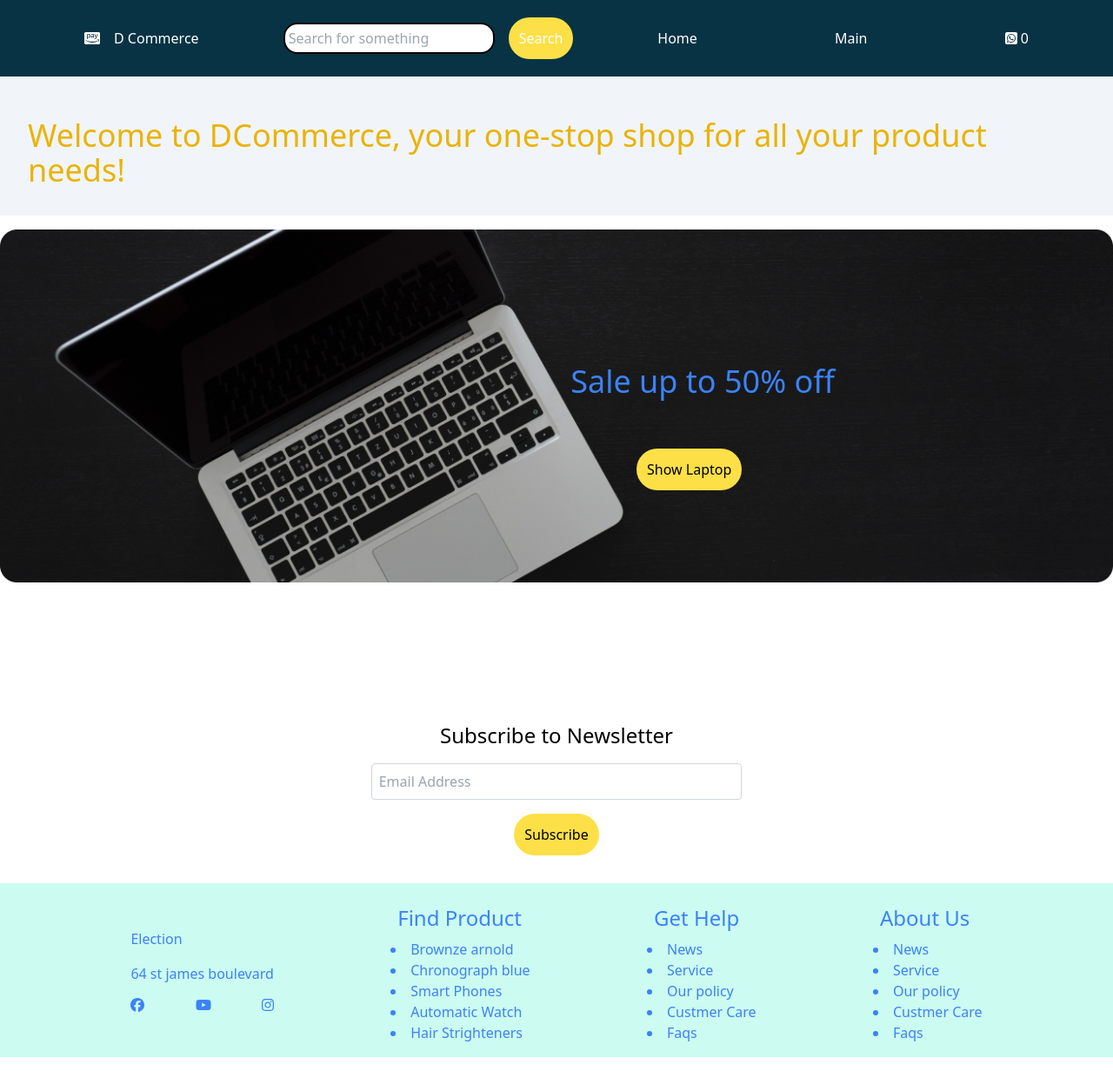
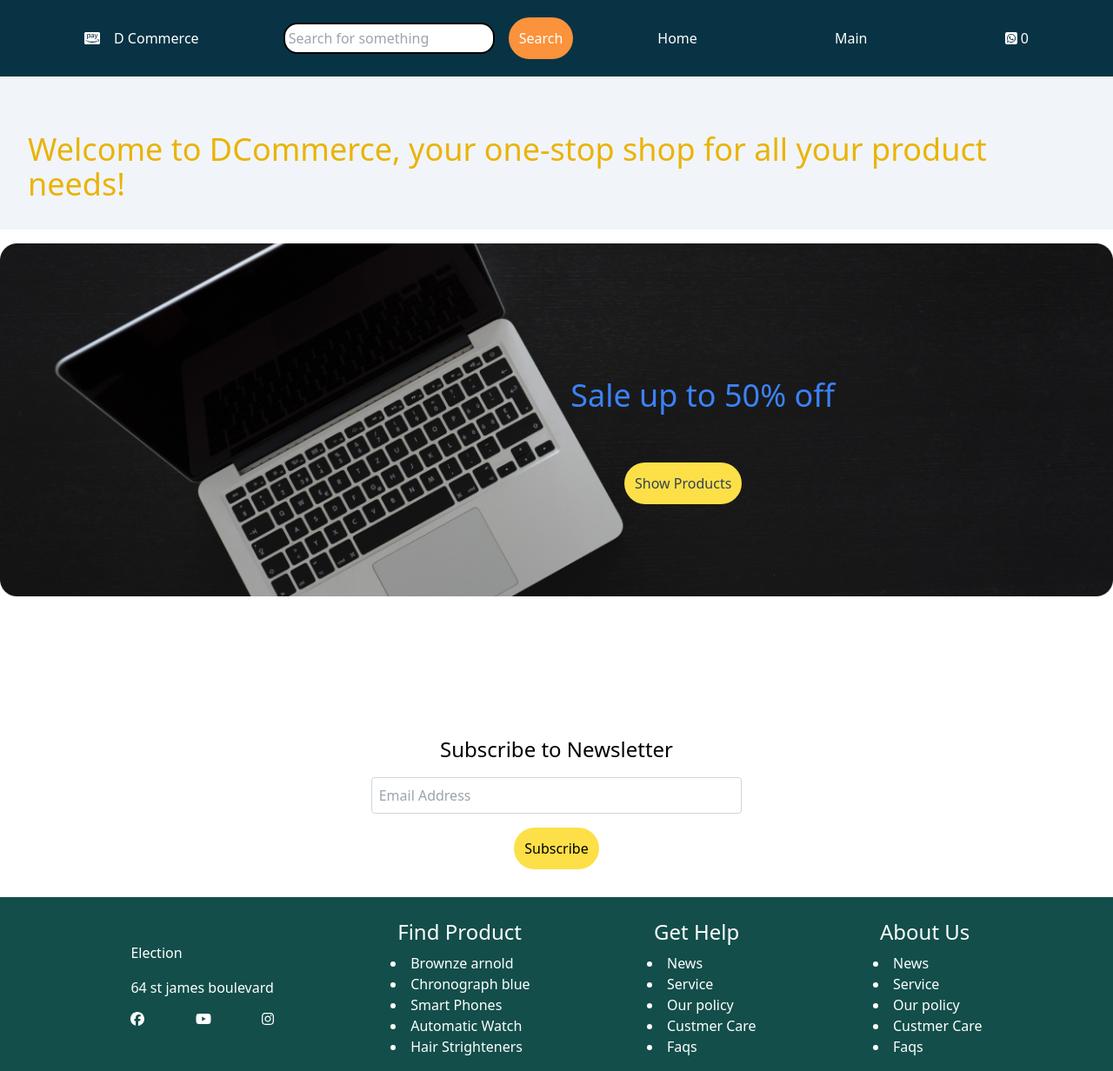
Before and after one commit to LinkBroken/D-commerce, a React (Vite) app: page / in a window 1280 px wide. Shown: the whole page at 87% size. Built offline with nearby package versions, Linux system fonts and the light colour scheme; no server answers.

Commit message:
Changed colors for the cart page and the main page

```diff
--- a/src/App.css
+++ b/src/App.css
@@ -2,3 +2,7 @@
 @tailwind base;
 @tailwind components;
 @tailwind utilities;
+
+* {
+    font-fami3ly:sans-serif
+}
--- a/src/App.jsx
+++ b/src/App.jsx
@@ -27,7 +27,7 @@ function App() {
             <FontAwesomeIcon icon={icon}/>
           </div>
         <SearchBar
-        buttonClass="p-3 bg-yellow-300 rounded-3xl"
+        buttonClass="p-3 bg-orange-400 rounded-3xl"
         inputClass="border-solid border-2 border-black w-full p-1 rounded-2xl text-black"
         type="text"
         ref={searchRef}
--- a/src/components/Cart.jsx
+++ b/src/components/Cart.jsx
@@ -12,20 +12,31 @@ export default function Cart() {
   return (
     <>
       {cartState ? (
-        <div className="grid grid-cols-2 gap-8 place-items-center pt-10 pb-10">
+        <div className="grid grid-cols-3 w-full gap-8 place-items-center pt-10 pb-10">
           {state.items.map((item,index) => (
-            <div className="flex flex-col pt-2 h-96 w-40 justify-evenly items-center border-zinc-200 border-solid border-2" key={index}>
-              <p>{item.title}</p>
-              <p>{item.price}$</p>
-              <img src={item.image} alt={item.title} />
+            <div className="flex flex-col justify-center pt-2 w-1/2 h-full gap-6 items-center rounded-xl border-zinc-200 border-solid border-2" key={index}>
+              <p className="text-center">{item.title}</p>
+              <p>Quantitiy  {item.count}</p>
+              <img className="w-2/3" src={item.image} alt={item.title} />
+              <p>Total Price: {parseInt(item.price* item.count)}$</p>
+              <div className="flex flex-row-reverse justify-self-end  gap-6 ">
               <button
-              className="p-3 bg-yellow-300 rounded-3xl"
+              className="p-3 w-1/2 h-12 bg-gray-400 rounded-3xl text-white"
                 onClick={() => {
                   removeItem(item.id);
                 }}
               >
                 Remove
               </button>
+              <button
+              className="p-3 h-12 w-1/2 bg-orange-600 mb-2 rounded-3xl text-white"
+                onClick={() => {
+                  removeItem(item.id);
+                }}
+              >
+                Checkout
+              </button>
+              </div>
             </div>
           ))}
         </div>
--- a/src/components/Footer.jsx
+++ b/src/components/Footer.jsx
@@ -7,8 +7,8 @@ import {
 
 function Footer() {
   return (
-    <div className=" bg-teal-100 p-4 flex justify-evenly">
-      <div className="flex flex-col text-blue-500 gap-4 pt-9 ">
+    <div className=" bg-teal-900 p-4 flex justify-evenly">
+      <div className="flex flex-col text-white gap-4 pt-9 ">
         <p>Election</p>
         <p>64 st james boulevard</p>
         <div className="flex justify-between">
@@ -17,7 +17,7 @@ function Footer() {
           <FontAwesomeIcon icon={faInstagram} />
         </div>
       </div>
-      <div className="flex flex-col  text-blue-500">
+      <div className="flex flex-col  text-white">
         <p className="p-2 text-2xl">Find Product</p>
         <li>Brownze arnold</li>
         <li>Chronograph blue</li>
@@ -25,7 +25,7 @@ function Footer() {
         <li>Automatic Watch</li>
         <li>Hair Strighteners</li>
       </div>
-      <div className="flex flex-col  text-blue-500">
+      <div className="flex flex-col  text-white">
         <p className="p-2 text-2xl">Get Help</p>
         <li>News</li>
         <li>Service</li>
@@ -33,7 +33,7 @@ function Footer() {
         <li>Custmer Care</li>
         <li>Faqs</li>
       </div>
-      <div className="flex flex-col text-blue-500">
+      <div className="flex flex-col text-white">
         <p className="p-2 text-2xl">About Us</p>
         <li>News</li>
         <li>Service</li>
--- a/src/components/Home.jsx
+++ b/src/components/Home.jsx
@@ -1,9 +1,10 @@
+import { Link } from "react-router-dom";
 import Image from "../assets/background.png";
 
 function Home() {
   return (
     <>
-      <div className="bg-slate-100 pt-4">
+      <div className="bg-slate-100 pt-8">
         <h1 className="p-8 text-4xl text-yellow-500">
           Welcome to DCommerce, your one-stop shop for all your product needs!
         </h1>
@@ -14,9 +15,9 @@ function Home() {
         <h1 className="text-blue-500 text-4xl absolute bottom-1/2 right-1/4">
           Sale up to 50% off
         </h1>
-        <button className="p-3 bg-yellow-300 rounded-3xl absolute bottom-1/4 right-1/3">
-          Show Laptop
-        </button>
+        <Link to="/main" className="p-3 bg-yellow-300 rounded-3xl text-slate-700 absolute bottom-1/4 right-1/3">
+          Show Products
+        </Link>
       </div>
 
       <div className="flex flex-col py-8 pt-40 justify-center items-center bg-white">
--- a/src/components/MainSection.jsx
+++ b/src/components/MainSection.jsx
@@ -1,4 +1,4 @@
-import { useContext, useEffect,useRef,useState } from "react";
+import { useContext, useEffect,useState } from "react";
 import { store } from "../context/StoreDataContext";
 import Products from "./Products";
 import { Items } from "../context/CartContext";
@@ -7,7 +7,7 @@ import "aos/dist/aos.css";
 import Modal from "./Modal/Modal";
 function MainSection() {
   const { storeData } = useContext(store);
-  const { addItem,modal, setModal } = useContext(Items);
+  const { addItem, setModal } = useContext(Items);
   const [itemCount,setItemCount] = useState(0);
 
   useEffect(() => {
@@ -21,25 +21,25 @@ function MainSection() {
 
       <div className="pt-10 flex justify-evenly w-screen">
         <div
-          data-aos-duration="2000"
+          data-aos-duration="1000"
           data-aos-easing="ease-in-out"
           data-aos="fade-right"
-          className="grid grid-cols-3 place-items-center gap-6 w-full"
+          className="grid grid-cols-3 place-items-center gap-6 h-full w-full"
         >
           {storeData.map((item, index) => (
             <Products
               key={index}
-              className="flex flex-col pt-8 h-96 w-3/4  justify-evenly items-center border-zinc-200 border-solid border-2"
+              className=" hover:scale-105 flex flex-col pt-4 h-96 w-3/6  justify-evenly items-center border-zinc-200 border-solid border-2 "
               image={item.image}
               price={item.price}
               title={item.title}
-              imageClass="w-1/3"
-              itemClass="w-3/4"
-              buttonClass="p-3 bg-yellow-300 rounded-3xl"
+              imageClass="w-1/2 h-1/2"
+              itemClass="w-3/4 text-md bold mb-6"
+              buttonClass="p-3 text-white bg-orange-400  rounded-3xl"
               buttonClick={() => {
-                addItem({...item, id:index}, itemCount);
+                addItem({...item, id:index, count: itemCount});
                 // setNavi(true);
-                console.log(itemCount)
+                console.log({...item})
                 setModal(true);
 
 
--- a/src/components/Products.jsx
+++ b/src/components/Products.jsx
@@ -18,13 +18,19 @@ const Products = forwardRef(
   ) => {
     return (
       <div className={className}>
-        <h1>${price}</h1>
+
         <p className={itemClass}>{title}</p>
         <img className={imageClass} src={image} alt={title} />
+        <h1>${price}</h1>
+
+        <div className="flex flex-row-reverse items-center justify-evenly w-full p-4">
+        <button className={buttonClass} onClick={buttonClick}>
+          Add
+        </button>
         <section className="flex justify-evenly">
           <input
             ref={ref}
-            className=" bg-slate-200 w-1/3 text-black "
+            className=" bg-slate-200 w-3/4 text-black "
             type="number"
             name="items"
             id=""
@@ -32,9 +38,9 @@ const Products = forwardRef(
 
           />
         </section>
-        <button className={buttonClass} onClick={buttonClick}>
-          Add to Cart
-        </button>
+
+
+        </div>
       </div>
     );
   }
--- a/src/context/CartContext.jsx
+++ b/src/context/CartContext.jsx
@@ -4,9 +4,13 @@ import { createContext, useEffect, useReducer,useState } from "react";
 export const Items = createContext({});
 
 function itemsReducer(state, action) {
+  const items = { ...state, items: [action.payload, ...state.items] }
+
   switch (action.type) {
+
     case "ADD_TO_CART":
-      return { ...state, items: [action.payload, ...state.items] };
+
+      return items ;
     case "REMOVE_ITEM":
       return {
         ...state,
@@ -29,7 +33,7 @@ function ItemsContextProvider({ children }) {
   useEffect(() => {
     modal? setTimeout(() => {
       setModal(false);
-    }, 1000) : null;
+    }, 4000) : null;
   }, [modal]);
   const addItem = (item) => {
     dispatch({ type: "ADD_TO_CART", payload: item });
```
